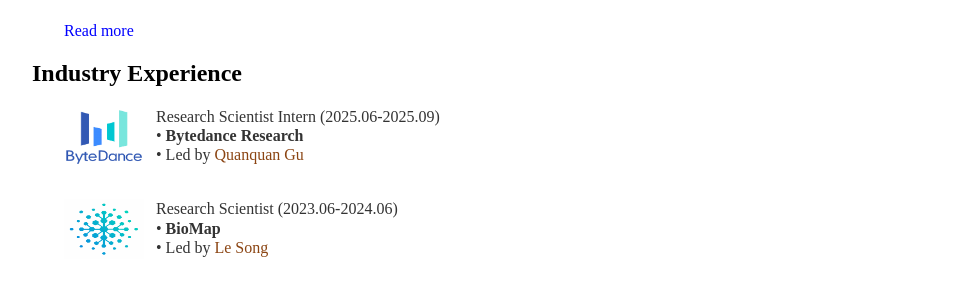
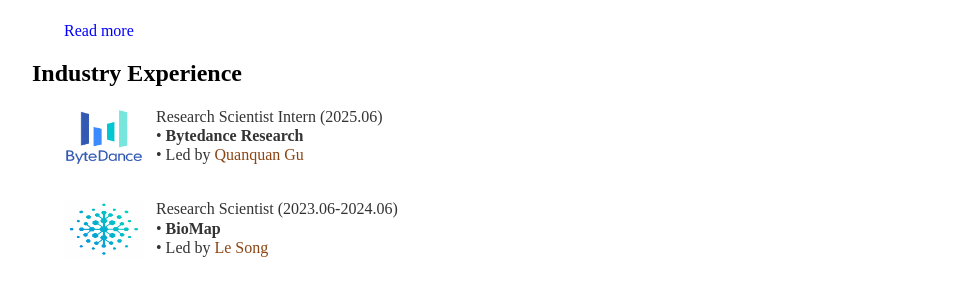
Before and after one commit to smiles724/smiles724.github.io, a Jekyll site: the page built from index.html, in a window 1280 px wide and 900 px high, scrolled down 5142 px. Shown: the part 152-445 px from the top of the window, without its empty margins (160-1118 px from the left). Built offline with Jekyll 4.4.1, drawn with Linux system fonts in a browser that asks for light colours; nearby versions of some CDN libraries; a style sheet for code colours, icons or effects is not loaded; some of the changed text lies outside the part shown.

Commit message:
2025-06-16

```diff
--- a/index.html
+++ b/index.html
@@ -130,7 +130,7 @@
 			</span> <br>
 			&nbsp&nbsp Zeqi Zhou*, <b>Fang Wu</b>*<sup>&dagger;</sup>, Shayan Talaei*, Haokai Zhao, Cheng Meixin, Tinson Xu, Amin Saberi, Yejin Choi<br>
 			&nbsp&nbsp <span style="display: inline-block;background: #f7f7f7; color: #333333;padding: 2px 6px;border-radius: 3px;box-shadow: 0px 1px 2px rgba(0, 0, 0, 0.15); font-weight: normal;
-    		font-size: 0.9em; font-family: 'Georgia', 'Times New Roman', serif;">Under Review</span><br>
+    		font-size: 0.9em; font-family: 'Georgia', 'Times New Roman', serif;">ACL 2025 KnowFM Workshop</span><br>
 			&nbsp&nbsp <a href="https://arxiv.org/abs/2506.06020">[Paper]</a>
 			&nbsp&nbsp <a href="https://github.com/smiles724/Self-Reflective-Debates">[Code]</a> <br>
 			<br>
@@ -551,7 +551,7 @@
 	<h2><a name="exp"></a>Industry Experience</h2>
 		<p style="margin-left: 2em;">
 			<img src="img/bytedance.png" align="left" width="80" height="60"/>
-			&nbsp&nbsp Research Scientist Intern (2025.06-2025.09) <br>
+			&nbsp&nbsp Research Scientist Intern (2025.06) <br>
 			&nbsp&nbsp &bull; <b>Bytedance Research</b><br>
 			&nbsp&nbsp &bull; Led by <a href="https://web.cs.ucla.edu/~qgu/">Quanquan Gu</a><br>
 			<br>
```
